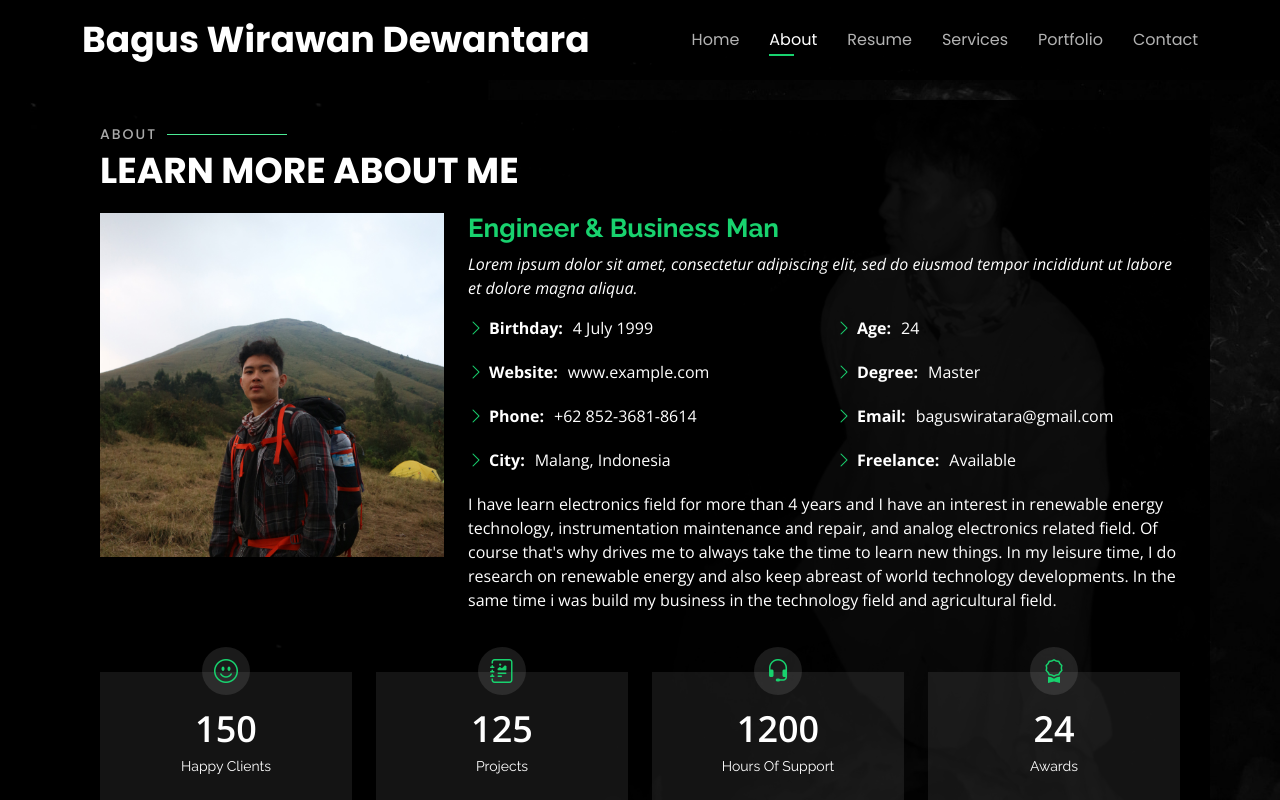
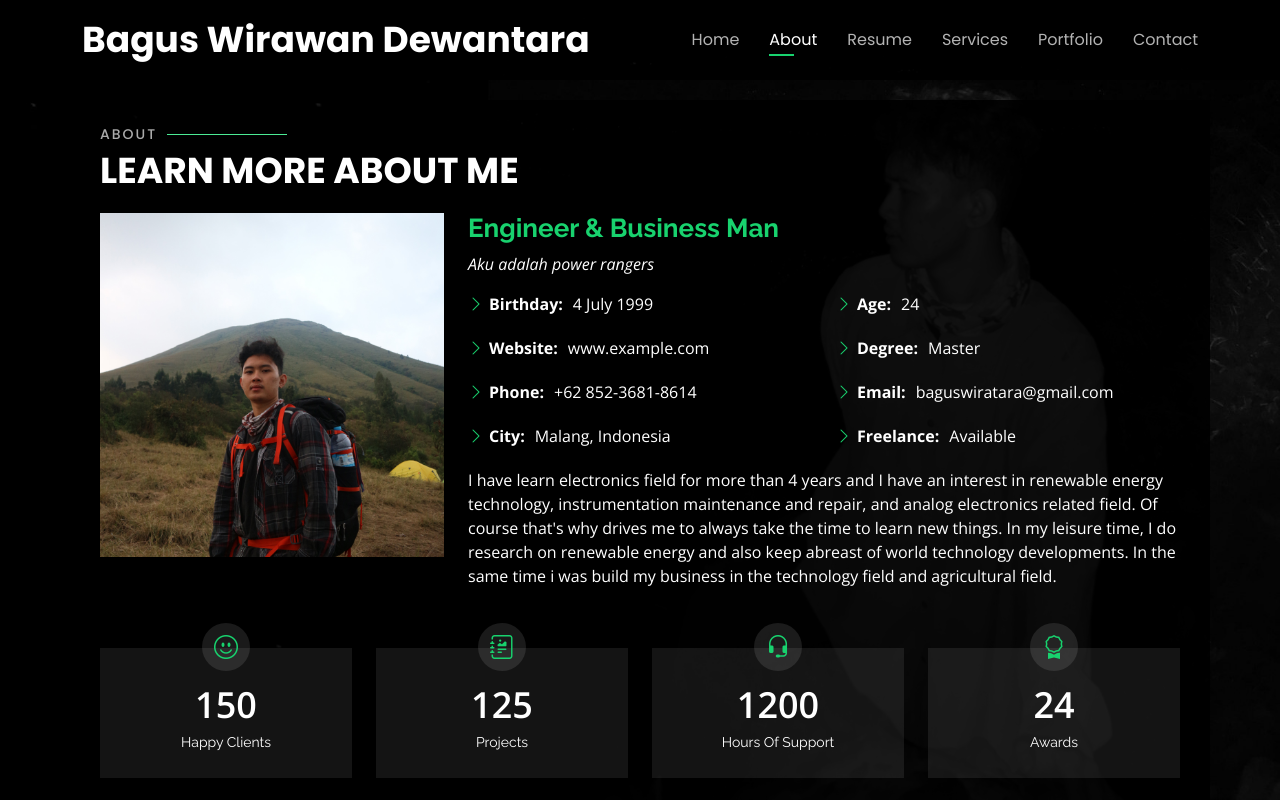
Before and after one commit to wirawandewantara/myPortfolio, a plain HTML site: page index.html in a window 1280 px wide. Both pictures are taken after a click on the link "About". Shown: the top 800 px of the page. Drawn offline with nearby package versions, Linux system fonts and the light colour scheme.

Commit message:
Update index.html

```diff
--- a/index.html
+++ b/index.html
@@ -89,9 +89,7 @@
         <div class="col-lg-8 pt-4 pt-lg-0 content" data-aos="fade-left">
           <h3>Engineer &amp; Business Man</h3>
           <p class="fst-italic">
-            Lorem ipsum dolor sit amet, consectetur adipiscing elit, sed do eiusmod tempor incididunt ut labore et
-            dolore
-            magna aliqua.
+            Aku adalah power rangers
           </p>
           <div class="row">
             <div class="col-lg-6">
```
